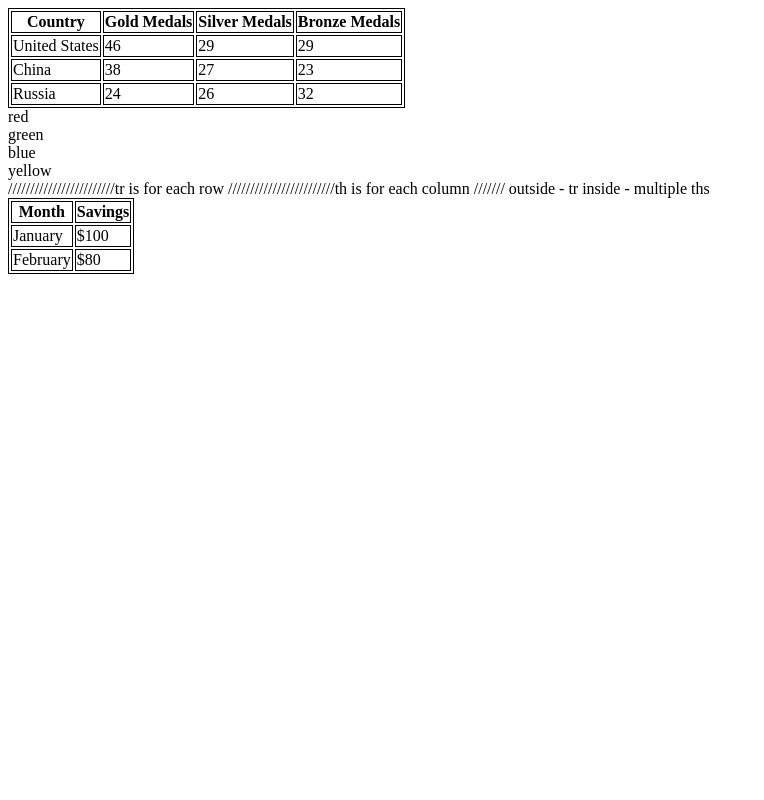
After one commit to huyilong/CSE330-Ref, a PHP site: page /forEach_Table.php in a window 1280 px wide. The commit adds this page. Shown: the whole page, without its empty margins (0-764 px from the left). Run offline with PHP 8.4, Linux system fonts and the light colour scheme.

Commit message:
dictionary

```diff
--- a/***getToPass.php
+++ b/***getToPass.php
@@ -23,6 +23,8 @@
 
                 <li><a href="story.php?cat=education">education</a></li>
                 <li><a href="story.php?cat=entertainment">entertainment</a></li>
+                <!--   if(isset($_GET['cat'])) -->   later for accessing this variable
+
                 <li><a href="story.php?cat=life">life</a></li>
 
        </div>
--- /dev/null
+++ b/forEach_Table.php
@@ -0,0 +1,83 @@
+<?php
+$medals = array(
+  "United States" => array(46, 29, 29),
+  "China" => array(38, 27, 23),
+  "Russia" => array(24, 26, 32)
+  );
+  ?>
+
+  <table>
+    <tr>
+      <th>Country</th>
+      <th>Gold Medals</th>
+      <th>Silver Medals</th>
+      <th>Bronze Medals</th>
+    </tr>
+    <?php
+    foreach($medals as $country => $counts){
+      echo sprintf("\t<tr>\n\t\t<td>%s</td>\n\t\t<td>%d</td>\n\t\t<td>%d</td>\n\t\t<td>%d</td>\n\t</tr>\n",
+        htmlentities($country),
+
+    //echo "\t<tr>\n\t\t<td>".htmlentities($country)."</td>\n\t\t<td>".htmlentities($counts[0])."</td>\n\t\t<td>".htmlentities($counts[1])."</td>\n\t\t<td>".htmlentities($counts[2])."</td>\n\t</tr>\n";
+        $counts[0],
+        $counts[1],
+        $counts[2]
+        );
+    }
+    ?>
+
+  </table>
+
+
+  <!DOCTYPE html>
+  <html>
+  <body>
+
+    <?php
+    $colors = array("red", "green", "blue", "yellow");
+
+    foreach ($colors as $value) {
+     echo "$value <br>";
+   }
+   ?>
+
+ </body>
+ </html>
+
+
+ <!DOCTYPE html>
+ <html>
+ <head>
+  <style>
+    table, th, td {
+      border: 1px solid black;
+
+      Month Savings
+      January $100
+      February  $80
+
+    }
+  </style>
+</head>
+<body>
+
+  <table>
+    ////////////////////////tr is for each row
+    ////////////////////////th is for each column
+    /////// outside - tr    inside - multiple ths
+    <tr>
+      <th>Month</th>
+      <th>Savings</th>
+    </tr>
+    <tr>
+      <td>January</td>
+      <td>$100</td>
+    </tr>
+    <tr>
+      <td>February</td>
+      <td>$80</td>
+    </tr>
+  </table>
+
+</body>
+</html>
```
